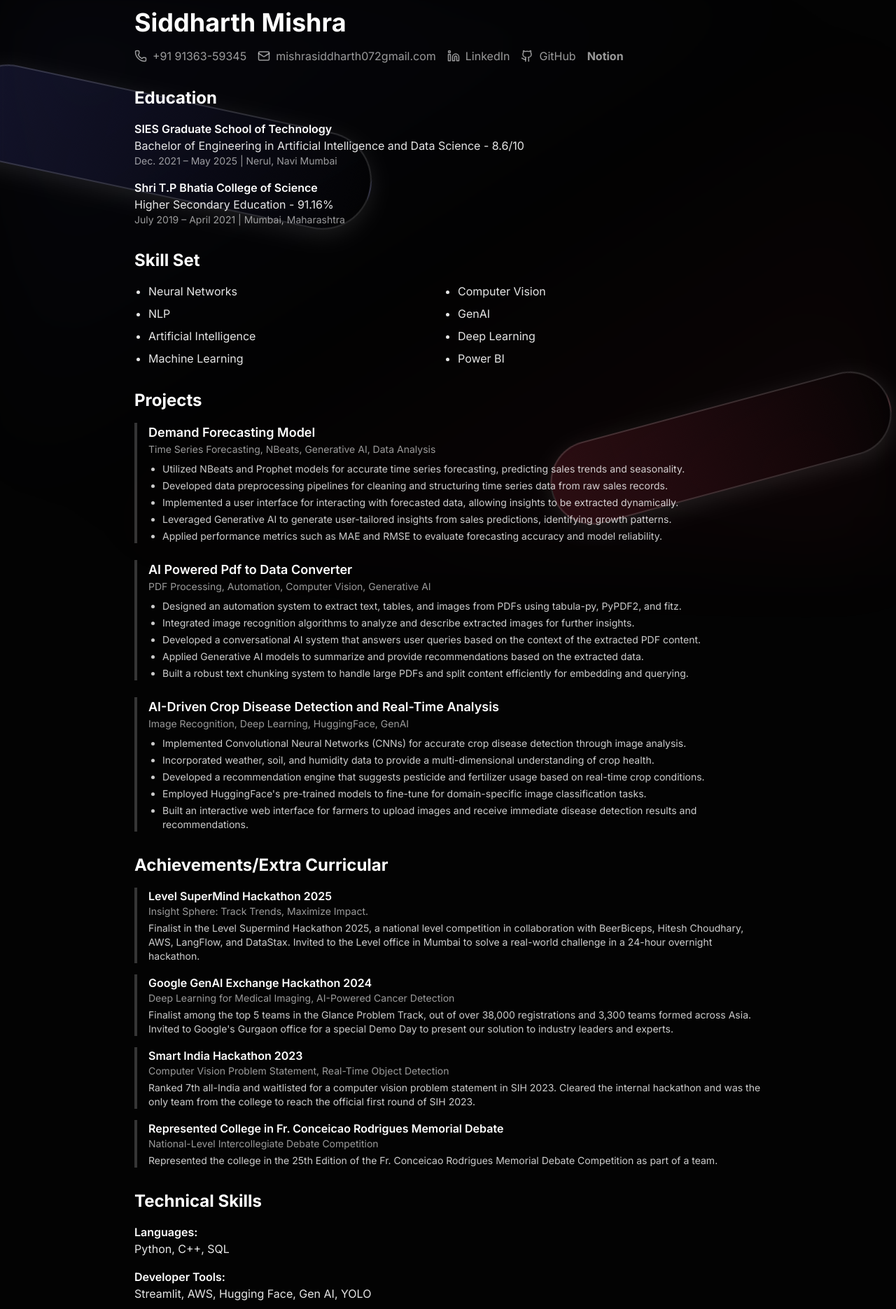
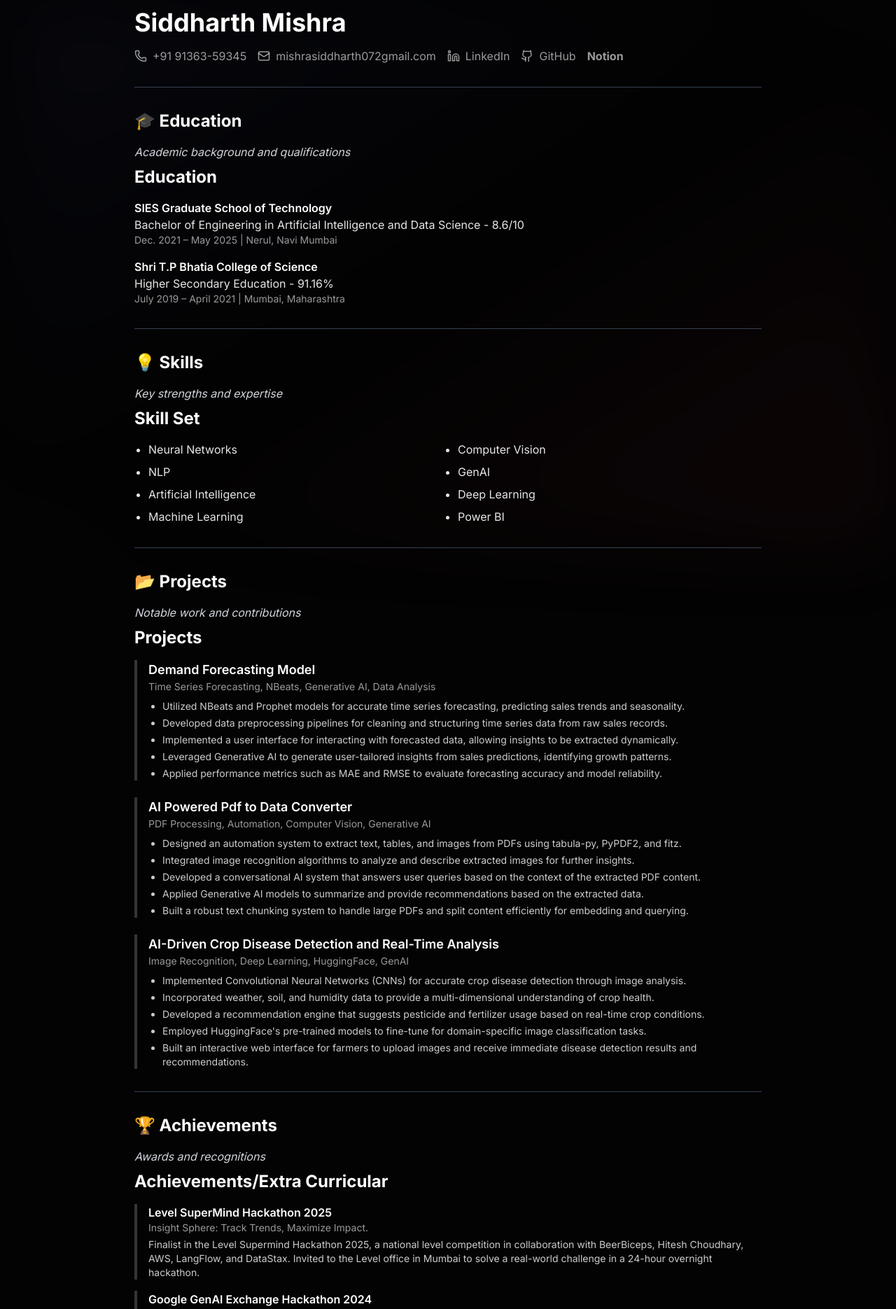
Before and after one commit to Sid3503/siddharth, a Next.js app: page /resume in a window 1280 px wide. Shown: the part 20-1890 px from the top of the page at 70% size. Built offline with nearby package versions, Linux system fonts and the light colour scheme.

Commit message:
resume update

```diff
--- a/app/resume/page.tsx
+++ b/app/resume/page.tsx
@@ -12,67 +12,50 @@ export default function Home() {
   return (
     <div className="min-h-screen w-full bg-[#030303] text-white">
       <div className="absolute inset-0 bg-gradient-to-br from-indigo-500/[0.05] via-transparent to-rose-500/[0.05] blur-3xl" />
-      <div className="absolute inset-0 overflow-hidden">
-        <motion.div
-          className="absolute left-[-10%] md:left-[-5%] top-[15%] md:top-[20%]"
-          initial={{ opacity: 0, y: -150, rotate: -3 }}
-          animate={{ opacity: 1, y: 0, rotate: 12 }}
-          transition={{ duration: 2.4, ease: [0.23, 0.86, 0.39, 0.96] }}
-        >
-          <div className="w-[600px] h-[140px] relative">
-            <div className="absolute inset-0 rounded-full bg-gradient-to-r from-indigo-500/[0.15] to-transparent backdrop-blur-[2px] border-2 border-white/[0.15] shadow-[0_8px_32px_0_rgba(255,255,255,0.1)]" />
-          </div>
-        </motion.div>
-        <motion.div
-          className="absolute right-[-5%] md:right-[0%] top-[70%] md:top-[75%]"
-          initial={{ opacity: 0, y: -150, rotate: -30 }}
-          animate={{ opacity: 1, y: 0, rotate: -15 }}
-          transition={{ duration: 2.4, delay: 0.2, ease: [0.23, 0.86, 0.39, 0.96] }}
-        >
-          <div className="w-[500px] h-[120px] relative">
-            <div className="absolute inset-0 rounded-full bg-gradient-to-r from-rose-500/[0.15] to-transparent backdrop-blur-[2px] border-2 border-white/[0.15] shadow-[0_8px_32px_0_rgba(255,255,255,0.1)]" />
-          </div>
-        </motion.div>
-      </div>
 
       <main className="relative z-10 py-8 px-4 sm:px-6 lg:px-8">
         <div className="max-w-4xl mx-auto">
           <motion.div initial={{ opacity: 0, y: 20 }} animate={{ opacity: 1, y: 0 }} transition={{ duration: 0.5 }}>
             <Header />
           </motion.div>
-          <motion.div
-            initial={{ opacity: 0, y: 20 }}
-            animate={{ opacity: 1, y: 0 }}
-            transition={{ duration: 0.5, delay: 0.1 }}
-          >
+
+          <hr className="border-gray-700 my-8" />
+
+          <motion.div initial={{ opacity: 0, y: 20 }} animate={{ opacity: 1, y: 0 }} transition={{ duration: 0.5, delay: 0.1 }}>
+            <h2 className="font-bold text-2xl mb-4">🎓 Education</h2>
+            <p className="italic text-gray-300 mb-2">Academic background and qualifications</p>
             <Education />
           </motion.div>
-          <motion.div
-            initial={{ opacity: 0, y: 20 }}
-            animate={{ opacity: 1, y: 0 }}
-            transition={{ duration: 0.5, delay: 0.2 }}
-          >
+
+          <hr className="border-gray-700 my-8" />
+
+          <motion.div initial={{ opacity: 0, y: 20 }} animate={{ opacity: 1, y: 0 }} transition={{ duration: 0.5, delay: 0.2 }}>
+            <h2 className="font-bold text-2xl mb-4">💡 Skills</h2>
+            <p className="italic text-gray-300 mb-2">Key strengths and expertise</p>
             <Skills />
           </motion.div>
-          <motion.div
-            initial={{ opacity: 0, y: 20 }}
-            animate={{ opacity: 1, y: 0 }}
-            transition={{ duration: 0.5, delay: 0.3 }}
-          >
+
+          <hr className="border-gray-700 my-8" />
+
+          <motion.div initial={{ opacity: 0, y: 20 }} animate={{ opacity: 1, y: 0 }} transition={{ duration: 0.5, delay: 0.3 }}>
+            <h2 className="font-bold text-2xl mb-4">📂 Projects</h2>
+            <p className="italic text-gray-300 mb-2">Notable work and contributions</p>
             <Projects />
           </motion.div>
-          <motion.div
-            initial={{ opacity: 0, y: 20 }}
-            animate={{ opacity: 1, y: 0 }}
-            transition={{ duration: 0.5, delay: 0.4 }}
-          >
+
+          <hr className="border-gray-700 my-8" />
+
+          <motion.div initial={{ opacity: 0, y: 20 }} animate={{ opacity: 1, y: 0 }} transition={{ duration: 0.5, delay: 0.4 }}>
+            <h2 className="font-bold text-2xl mb-4">🏆 Achievements</h2>
+            <p className="italic text-gray-300 mb-2">Awards and recognitions</p>
             <Achievements />
           </motion.div>
-          <motion.div
-            initial={{ opacity: 0, y: 20 }}
-            animate={{ opacity: 1, y: 0 }}
-            transition={{ duration: 0.5, delay: 0.5 }}
-          >
+
+          <hr className="border-gray-700 my-8" />
+
+          <motion.div initial={{ opacity: 0, y: 20 }} animate={{ opacity: 1, y: 0 }} transition={{ duration: 0.5, delay: 0.5 }}>
+            <h2 className="font-bold text-2xl mb-4">🔧 Technical Skills</h2>
+            <p className="italic text-gray-300 mb-2">Tools and technologies</p>
             <TechnicalSkills />
           </motion.div>
         </div>
```
